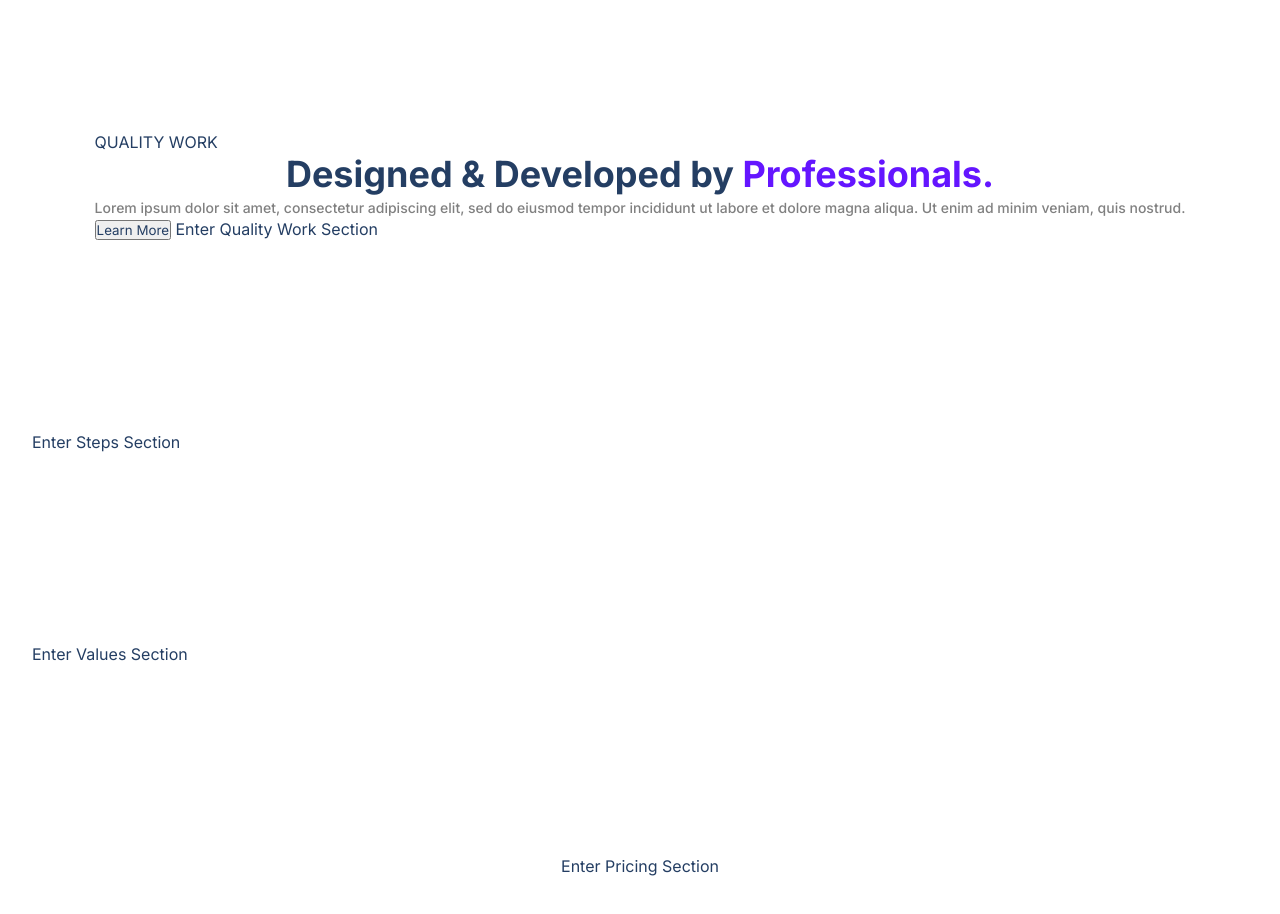
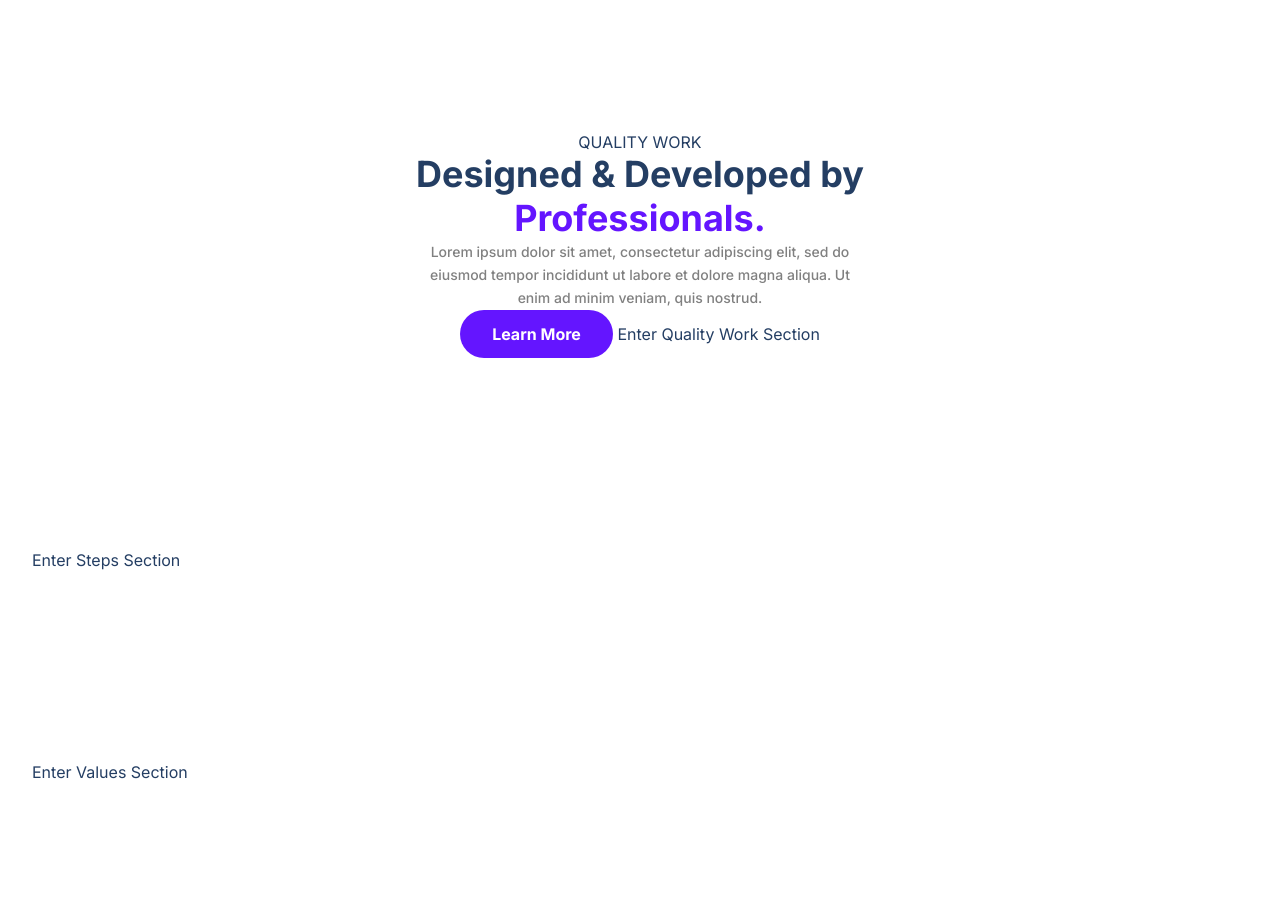
Before and after one commit to thina98/personal-project-, a plain HTML site: page personal project/index.html in a window 1280 px wide. Shown: the part 2680-3594 px from the top of the page. Drawn offline with Linux system fonts and the light colour scheme; a script that the page names is missing.

Commit message:
Add files via upload

```diff
--- a/personal project/style.css
+++ b/personal project/style.css
@@ -378,6 +378,32 @@ QUALITY WORK ↓
     flex-direction: column-reverse;
 }
 
+.quality__description {
+    max-width: 448px;
+    width: 100%;
+    text-align: center;
+}
+
+#quality__btn {
+    margin-top: 32px;
+}
+
+.btn:hover {
+    background-color: #7a1eff;
+}
+
+.btn {
+    color: white;
+    font-weight: bold;
+    font-size: 16px;
+    padding: 12px 32px;
+    border: none;
+    border-radius: 500px;
+    background-color: #6415ff;
+    transition: all 300ms ease;
+    cursor: pointer;
+    line-height: 1.5;
+}
 
 /*
 
```
